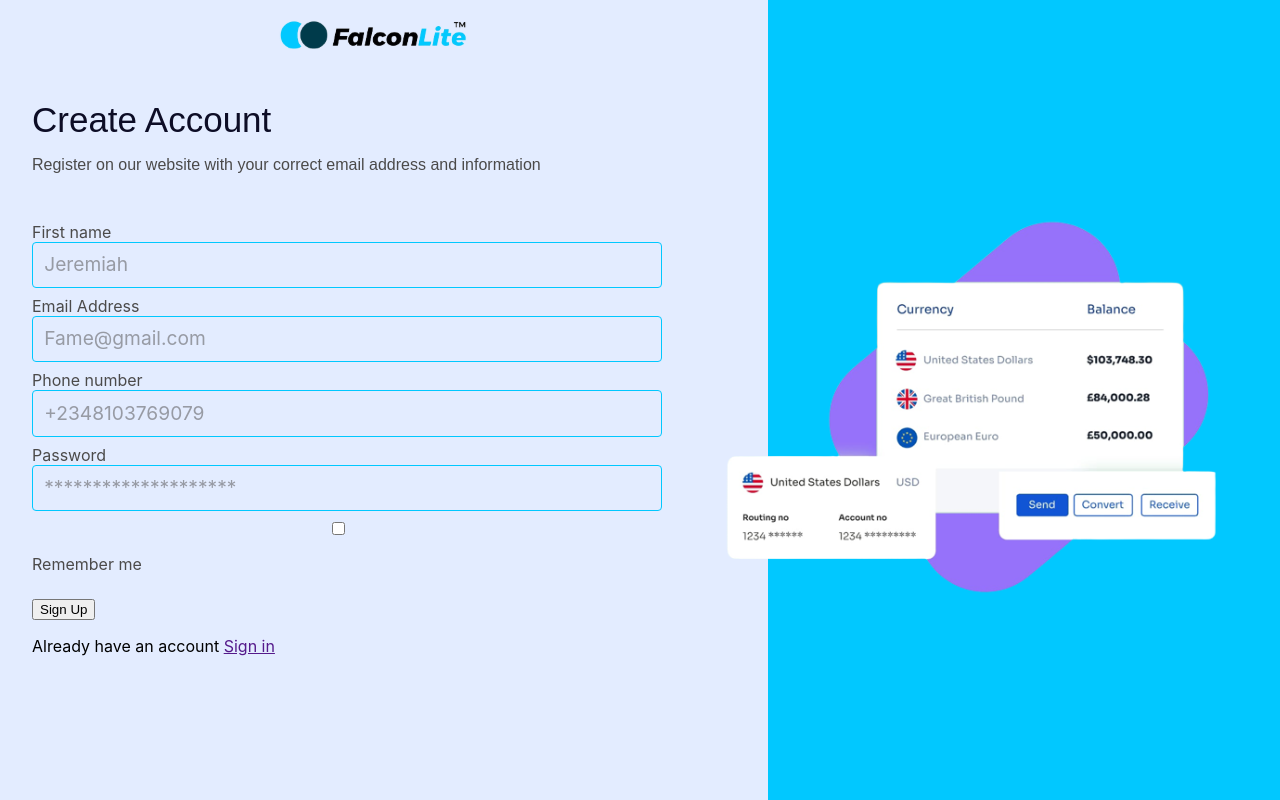
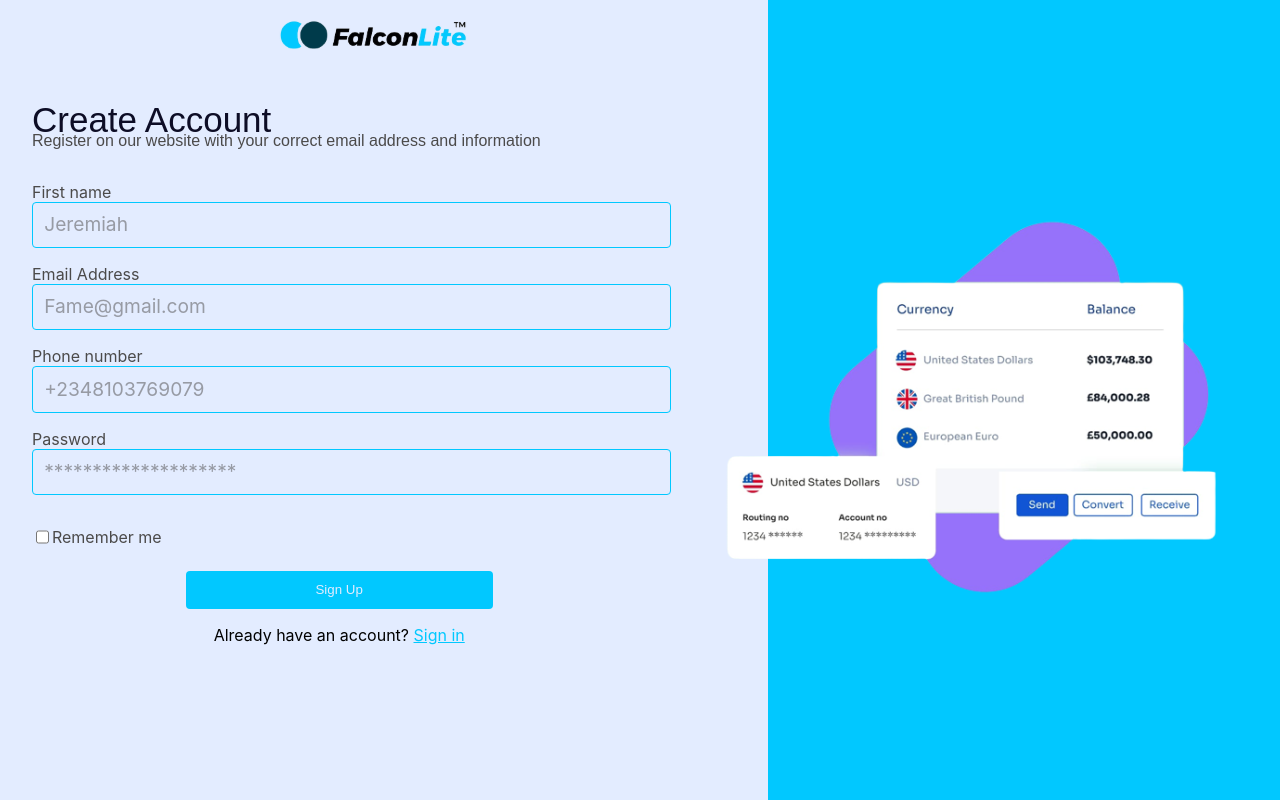
Before and after one commit to Franklivania/falcon-lite-fd-test, a React (Create React App) app: page / in a window 1280 px wide. Built offline with nearby package versions, Linux system fonts and the light colour scheme; a web font is replaced by a local one.

Commit message:
completed register page

```diff
--- a/src/App.js
+++ b/src/App.js
@@ -1,6 +1,7 @@
 import './App.scss';
 import { BrowserRouter as Router, Routes, Route } from 'react-router-dom';
-import Register from './components/Register';
+import Register from './pages/Register';
+import Verification from './pages/Verification';
 
 function App() {
   return (
@@ -8,6 +9,7 @@ function App() {
       <Router>
         <Routes>
           <Route path='' element={<Register/>}/>
+          <Route path='/verification' element={<Verification/>}/>
         </Routes>
       </Router>
     </div>
--- a/src/components/Register.js
+++ /dev/null
@@ -1,53 +0,0 @@
-import React from 'react'
-import '../sass/Register.scss'
-import logo from '../assets/logo.svg'
-import image from '../assets/image.svg'
-
-const Register = () => {
-  return (
-    <div className='register'>
-        <div className="right">
-
-            <img src={logo} alt="logo" />
-
-
-            <h1>Create Account
-
-            <p>Register on our website with your correct email address and information</p>
-            </h1>
-
-            <form action="">
-                <label htmlFor="">First name
-                    <input type="text" placeholder='Jeremiah' />
-                </label>
-
-                <label htmlFor="">Email Address
-                    <input type="email" placeholder='Fame@gmail.com' />
-                </label>
-
-                <label htmlFor="">Phone number
-                    <input type="tel" placeholder='+2348103769079' />
-                </label>
-
-                <label htmlFor="">
-                    Password
-                    <input type="password" placeholder='********************' />
-                </label>
-
-                <label htmlFor="">
-                    <input type="checkbox" name="checkbox" id="checkbox" />
-                    <p>Remember me</p>
-                </label>
-
-                <input type="submit" value="Sign Up" id='sign'/>
-                <p>Already have an account <a href="">Sign in</a></p>
-            </form>
-        </div>
-        <div className="left">
-            <img src={image} alt="" />
-        </div>
-    </div>
-  )
-}
-
-export default Register
--- /dev/null
+++ b/src/pages/Register.js
@@ -0,0 +1,108 @@
+import React, { useState } from 'react'
+import '../sass/Register.scss'
+import logo from '../assets/logo.svg'
+import image from '../assets/image.svg'
+
+const Register = () => {
+    const [formData, setFormData] = useState({ name: '', email: '', phone: '', password: '' });
+
+    const handleChange = event => {
+        setFormData({ ...formData, [event.target.name]: event.target.value });
+    };
+
+    function generateAuthNumber() {
+        const letters = "FC";
+        const numbers = Math.floor(Math.random() * (999 - 100 + 1) + 100);
+        return letters + numbers;
+    }
+
+
+    const handleSubmit = async (event) => {
+        event.preventDefault();
+
+        // Generate a 5 digit random authentication number
+        const authNumber = generateAuthNumber();
+
+        try {
+          // Send the authentication number to the email
+          const sendEmailResponse = await fetch('https://falconlite.com/v1/api/send-email', {
+            method: 'POST',
+            headers: { 'Content-Type': 'application/json' },
+            body: JSON.stringify({
+              to: formData.email,
+              authNumber
+            })
+          });
+
+          if (!sendEmailResponse.ok) {
+            throw new Error(`Error sending email: ${sendEmailResponse.statusText}`);
+          }
+
+          // Send the form data to the server
+          const submitFormResponse = await fetch('https://falconlite.com/v1/api/verify-email', {
+            method: 'POST',
+            headers: { 'Content-Type': 'application/json' },
+            body: JSON.stringify(formData)
+          });
+
+          if (!submitFormResponse.ok) {
+            throw new Error(`Error submitting form: ${submitFormResponse.statusText}`);
+          }
+
+          // Redirect to another page
+          window.location.href = '/verification';
+        } catch (error) {
+          console.error(error);
+          alert(error.message);
+        }
+    };
+
+
+
+  return (
+    <div className='register'>
+        <div className="left">
+
+            <img src={logo} alt="logo" />
+
+
+            <h1>Create Account
+
+            <p>Register on our website with your correct email address and information</p>
+            </h1>
+
+            <form onSubmit={handleSubmit}>
+                <label htmlFor="">First name
+                    <input type="text" name='name' placeholder='Jeremiah' id='name' value={formData.name} onChange={handleChange} required/>
+                </label>
+
+                <label htmlFor="">Email Address
+                    <input type="email" name='email' placeholder='Fame@gmail.com' id='email' value={formData.email} onChange={handleChange} required/>
+                </label>
+
+                <label htmlFor="">Phone number
+                    <input type="tel" name='phone' placeholder='+2348103769079' id='tel' value={formData.phone} onChange={handleChange} required/>
+                </label>
+
+                <label htmlFor="">
+                    Password
+                    <input type="password" name='password' placeholder='********************' value={formData.password} onChange={handleChange} required/>
+                </label>
+
+                <label htmlFor="checkbox" id='check'>
+                    <input type="checkbox" name="checkbox" id="checkbox" />
+                    <p>Remember me</p>
+                </label>
+
+                <input type="submit" value="Sign Up" id='sign'/>
+                <p id='acc'>Already have an account? <a href="">Sign in</a></p>
+            </form>
+        </div>
+        <div className="right">
+            <img src={image} alt="" />
+        </div>
+    </div>
+  )
+}
+
+export default Register
--- /dev/null
+++ b/src/pages/Verification.js
@@ -0,0 +1,37 @@
+import React from 'react'
+import '../sass/Verification.scss'
+import logo from '../assets/logo.svg'
+import image from '../assets/image.svg'
+
+const Verification = () => {
+  return (
+    <div className='verification'>
+        <div className="right">
+          <div className="top">
+            <img src={logo} alt="" />
+
+            <h1>Kindly enter Email verification code
+              <p>To Sign up, kindly enter the verification code sent to your email address</p>
+            </h1>
+          </div>
+
+          <form action="">
+            <label htmlFor="">
+              <input type="text" name='name' required/>
+              <input type="text" name='name' required/>
+              <input type="number" name="number" id="" required/>
+              <input type="number" name="number" id="" required/>
+              <input type="number" name="number" id="" required/>
+            </label>
+
+            <input type="submit" value="Proceed" id='proceed' />
+          </form>
+        </div>
+        <div className="left">
+          <img src={image} alt="" />
+        </div>
+    </div>
+  )
+}
+
+export default Verification
--- a/src/sass/Register.scss
+++ b/src/sass/Register.scss
@@ -8,7 +8,7 @@
     display: flex;
 
 
-    .right{
+    .left{
         position: relative;
         width: calc(($width) * 0.6);
         height: $height;
@@ -31,11 +31,15 @@
                 color: $text-color;
                 font-size: $min-text-size;
                 font-family: $font-two;
+                margin: -0.5rem 0 0 0;
             }
         }
 
         form{
             padding: 0 2rem;
+            display: flex;
+            flex-direction: column;
+            width: calc(($width) * 0.8);
 
             label{
                 display: flex;
@@ -46,7 +50,7 @@
                 color: rgba(($text-color), 1);
 
                 input{
-                    width: calc(($width) * 0.86);
+                    width: calc(($width) * 1);
                     border: 0.05rem solid $main-color;
                     background: none;
                     outline: none;
@@ -62,12 +66,43 @@
                         color: rgba(($text-color), 0.5);
                     }
                 }
+
+            }
+            #check{
+                // position: absolute;
+                // top: calc(($height) * 0.76);
+                display: flex;
+                flex-direction: row;
+                width: calc(($width) * 0.3);
+
+                #checkbox{
+                    width: calc(($width) * 0.07);
+                }
+            }
+
+            #sign{
+                width: calc(($width) * 0.5);
+                padding: 0.7rem;
+                align-self: center;
+                outline: none;
+                border: none;
+                color: $bg-color;
+                background: $main-color;
+                border-radius: $small-border-radius;
+            }
+
+            #acc{
+                align-self: center;
+
+                a{
+                    color: $main-color;
+                }
             }
 
         }
     }
 
-    .left{
+    .right{
         position: relative;
         width: calc(($width) * 0.4);
         height: $height;
--- /dev/null
+++ b/src/sass/Verification.scss
@@ -0,0 +1,31 @@
+@import '../App.scss';
+
+.verification{
+    position: relative;
+    width: $width;
+    height: $height;
+    display: flex;
+    background: $bg-color;
+
+
+    .right{
+        width: calc(($width) * 0.6);
+
+    }
+
+    .left{
+        position: relative;
+        width: calc(($width) * 0.4);
+        height: $height;
+        background: $main-color;
+        display: flex;
+        align-items: center;
+        justify-content: center;
+
+        img{
+            position: absolute;
+            width: calc(($width) * 1);
+            left: calc(($width) * -0.1);
+        }
+    }
+}
```
